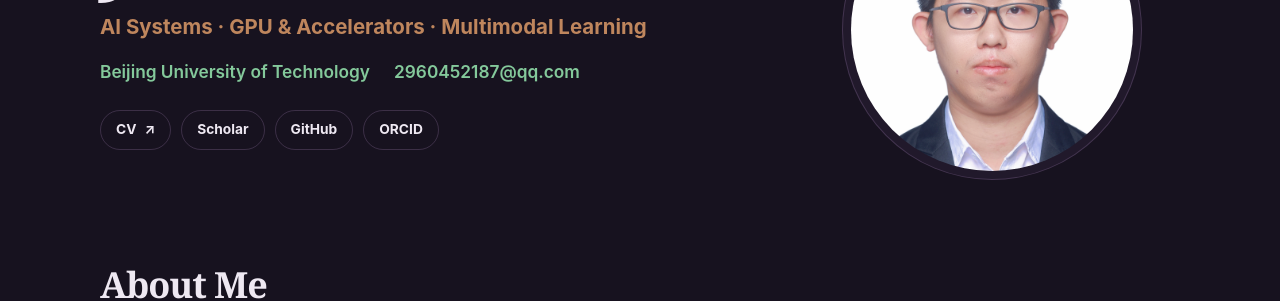
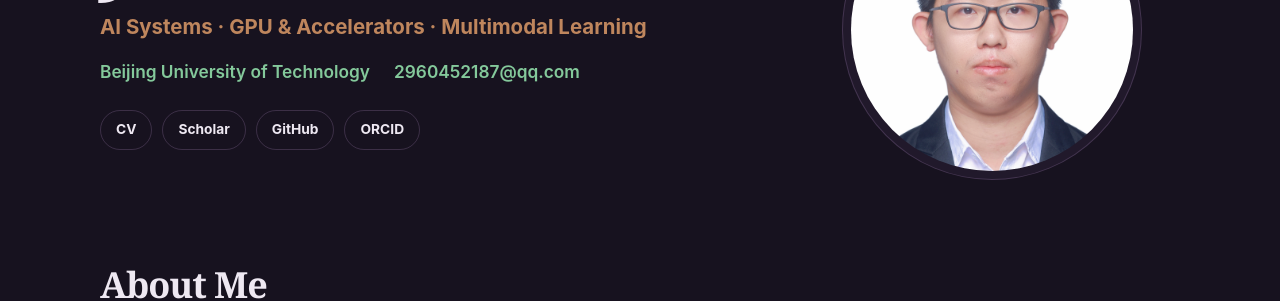
Before and after one commit to Chenjl13/Chenjl13.github.io, a Jekyll site: the page built from index.md, in a window 1280 px wide and 900 px high. Shown: the part 248-549 px from the top of the window. Built offline with Jekyll 4.4.1, drawn with Linux system fonts in a browser that asks for light colours; nearby versions of some CDN libraries; a style sheet for code colours, icons or effects is not loaded.

```diff
--- a/_layouts/homepage.html
+++ b/_layouts/homepage.html
@@ -59,7 +59,7 @@
           </div>
 
           <div class="hero-actions">
-            {% if site.cv_link %}<a class="secondary-btn" href="{{ site.cv_link | relative_url }}" target="_blank" rel="noopener">CV <span>↗</span></a>{% endif %}
+            {% if site.cv_link %}<a class="secondary-btn" href="{{ site.cv_link | relative_url }}" target="_blank" rel="noopener">CV</a>{% endif %}
             {% if site.google_scholar %}<a class="secondary-btn" href="{{ site.google_scholar }}" target="_blank" rel="noopener">Scholar</a>{% endif %}
             {% if site.github_link %}<a class="secondary-btn" href="{{ site.github_link }}" target="_blank" rel="noopener">GitHub</a>{% endif %}
             {% if site.orcid %}<a class="secondary-btn" href="{{ site.orcid }}" target="_blank" rel="noopener">ORCID</a>{% endif %}
--- a/index.md
+++ b/index.md
@@ -80,17 +80,19 @@
 </article>
 </a>
 
-    <article class="project-card">
-      <div class="project-image-wrap">
-        <img src="{{ '/assets/img/project/FolderSight.png' | relative_url }}" alt="Visual Validation Automation">
-      </div>
-      <div class="project-content">
-        <span class="project-label">GPU AUTOMATION</span>
-        <h3>Visual Validation Automation</h3>
-        <p>Developed a vision-based automation pipeline for repetitive GPU validation across multiple DPI settings, improving workflow consistency and efficiency.</p>
-        <div class="tag-row"><span>GPU</span><span>Computer Vision</span><span>DexiNed</span><span>SAM</span></div>
-      </div>
-    </article>
+<a class="project-card-link" href="https://github.com/Chenjl13/FolderSight" target="_blank" rel="noopener noreferrer">
+<article class="project-card">
+<div class="project-image-wrap">
+<img src="{{ '/assets/img/project/FolderSight.png' | relative_url }}" alt="Visual Validation Automation">
+</div>
+<div class="project-content">
+<span class="project-label">GPU AUTOMATION</span>
+<h3>Visual Validation Automation</h3>
+<p>Developed a vision-based automation pipeline for repetitive GPU validation across multiple DPI settings, improving workflow consistency and efficiency.</p>
+<div class="tag-row"><span>GPU</span><span>Computer Vision</span><span>DexiNed</span><span>SAM</span></div>
+</div>
+</article>
+</a>
   </div>
 </section>
 
```
